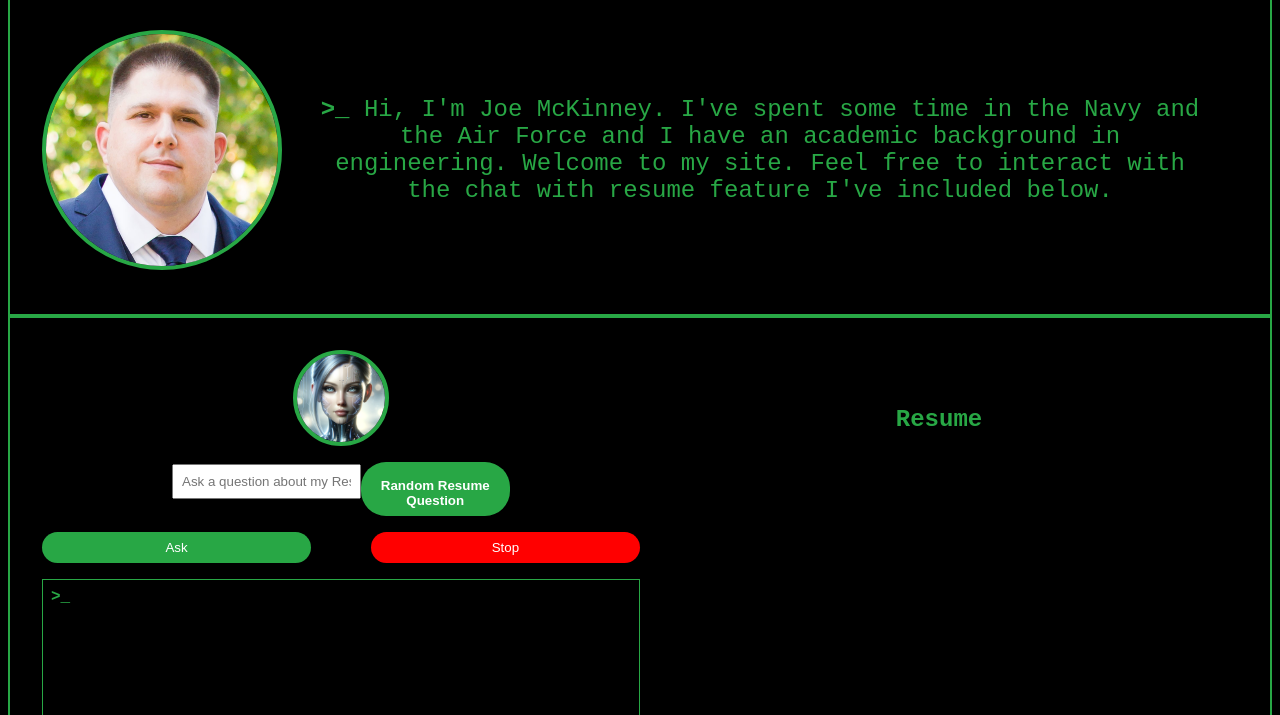
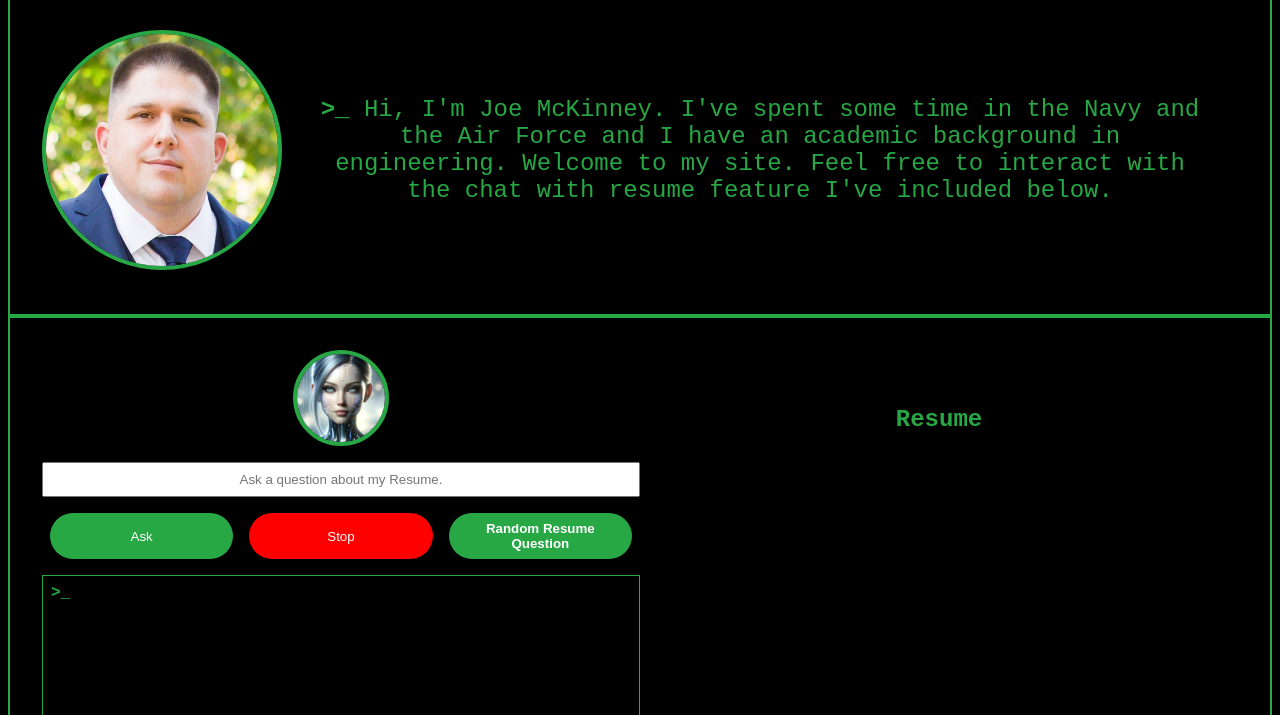
Before and after one commit to Joecode22/Chat-With-ResumeV2, a plain HTML site: page index.html in a window 1280 px wide. Shown: the part 85-800 px from the top of the page. Drawn offline with Linux system fonts and the light colour scheme.

Commit message:
adding random question button

```diff
--- a/index.html
+++ b/index.html
@@ -34,16 +34,14 @@
     <section id="chat" class="chat">
       <img src="./images/ai.png" alt="AI helper">
       <form>
-        <div class="parent-container">
           <input type="text" id="promptInput" placeholder="Ask a question about my Resume.">
-          <button id="randomBtn">
-            <span class="line">Random Resume</span>
-            <span class="line">Question</span>
-          </button>
-        </div>
-        <div class="buttons">
-          <button type="button" id="generateBtn">Ask</button>
-          <button type="button" id="stopBtn">Stop</button>
+          <div class="buttons">
+            <button type="button" id="generateBtn">Ask</button>
+            <button type="button" id="stopBtn">Stop</button>
+            <button id="randomBtn">
+              <span class="line">Random Resume</span>
+              <span class="line">Question</span>
+            </button>
         </div>
       </form>
       <div id="resultText" class="answer">
--- a/styles.css
+++ b/styles.css
@@ -152,6 +152,19 @@ form {
   margin-bottom: 1rem;
 }
 
+.buttons button {
+  flex: 1;
+  margin: 0 0.5rem;
+}
+
+#randomBtn {
+  display: flex;
+  flex-direction: column;
+  justify-content: center;
+  align-items: center;
+  text-align: center;
+}
+
 form button {
   background-color: #28a745;
   color: white;
@@ -213,21 +226,6 @@ form button:active {
   align-items: center; /* if you want to align them vertically */
 }
 
-#randomBtn {
-  display: flex;
-  flex-direction: column;
-  align-items: center;
-  justify-content: center;
-  padding-top: 1rem;
-  margin: 0;
-  width: 75%;
-}
-
-#promptInput, #randomBtn {
-  vertical-align: middle;
-  box-sizing: border-box;
-}
-
 .line {
   display: block;
 }
```
